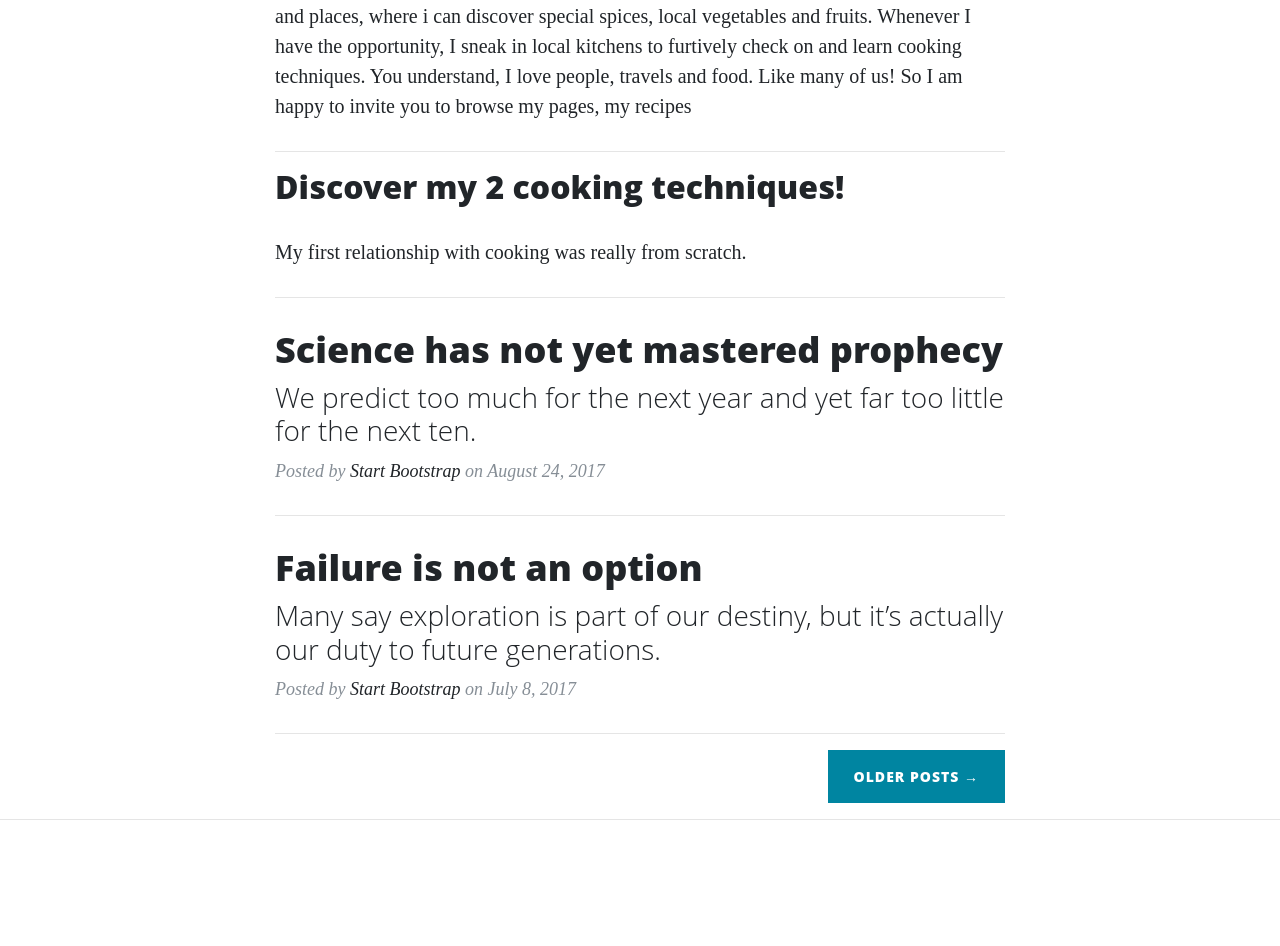
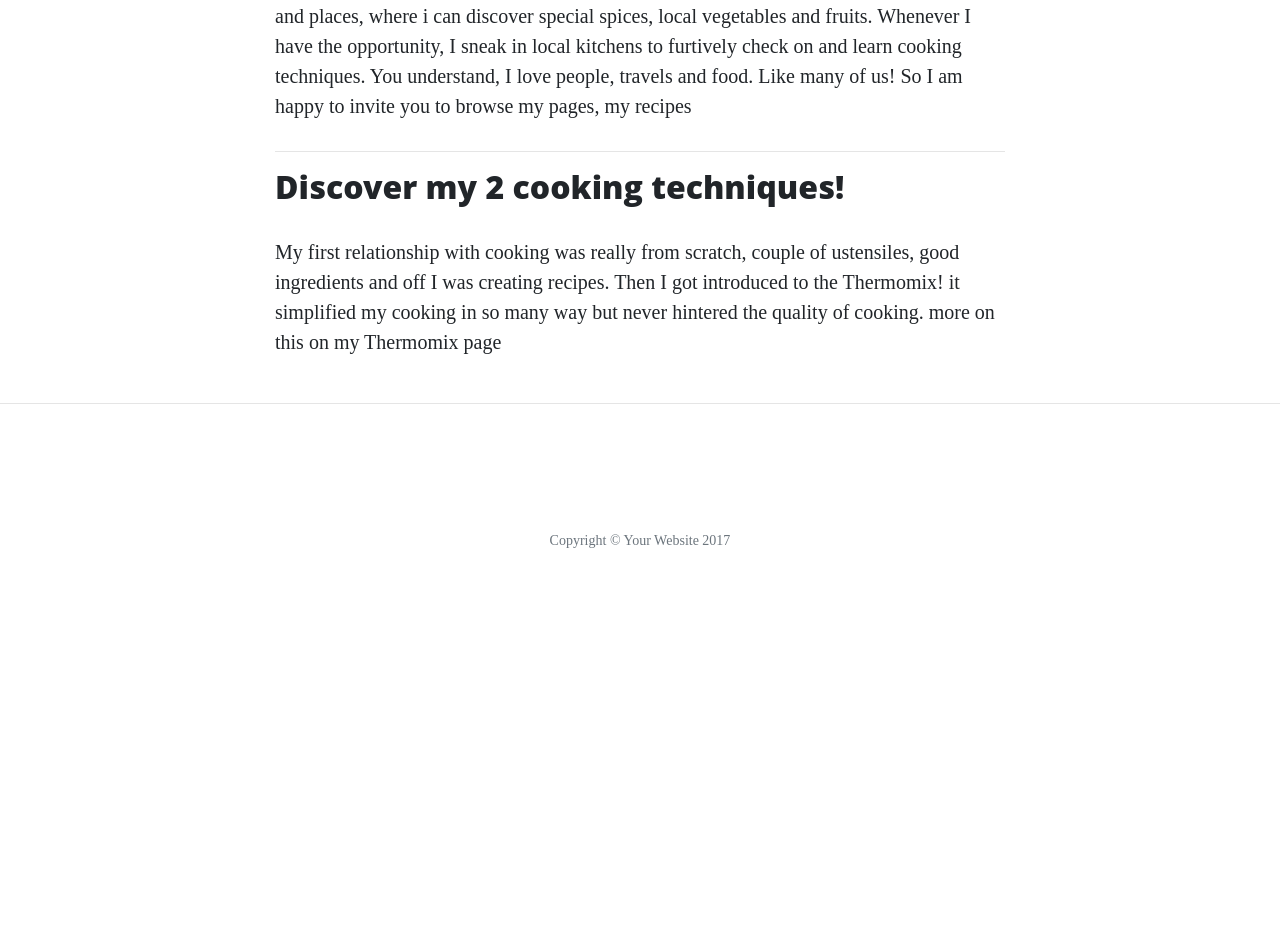
Before and after one commit to JihanePett/Test_Flask, a Flask app: page /about in a window 1280 px wide. Shown: the part 960-1906 px from the top of the page. After the commit the page ends 1508 px from the top, so only its background shows below. Run offline with Flask 2, Linux system fonts and the light colour scheme; some libraries are stand-ins or nearby versions.

Commit message:
updated about.html

```diff
--- a/static/css/style.css
+++ b/static/css/style.css
@@ -0,0 +1,3 @@
+.featurette-image-2{
+    width:100%;
+}
--- a/templates/about.html
+++ b/templates/about.html
@@ -1,4 +1,3 @@
-
 <!DOCTYPE html>
 {% extends 'base.html' %} {% block content %}
 
@@ -11,10 +10,14 @@
 			<h4 class="post-subtitle">
 				“I've met many people in Europe. <br>I've even met myself there“ <br>James Baldwin
                 </h4>
-                <p>My name is Catherine, With hindsight, I have noticed that with another culture, another country, other
-people, gastronomy is my point of reference or comparison. Through food, I can feel a sense of home and sense of community. Driven by a culinary curiosity, an
-interest in new tastes and original shapes my favourite go to place are the local markets and places, where i can discover special spices, local vegetables and
-fruits. Whenever I have the opportunity, I sneak in local kitchens to furtively check on and learn cooking techniques.
+				<p>My name is Catherine, With hindsight, I have noticed that with another culture, another country,
+					other
+					people, gastronomy is my point of reference or comparison. Through food, I can feel a sense of home
+					and sense of community. Driven by a culinary curiosity, an
+					interest in new tastes and original shapes my favourite go to place are the local markets and
+					places, where i can discover special spices, local vegetables and
+					fruits. Whenever I have the opportunity, I sneak in local kitchens to furtively check on and learn
+					cooking techniques.
 					You understand, I love people, travels and food. Like many of us!
 					So I am happy to invite you to browse my pages, my recipes</p>
 		</div>
@@ -23,38 +26,10 @@
 			<h2 class="post-title">
 				Discover my 2 cooking techniques!
 			</h2>
-            <p>My first relationship with cooking was really from scratch.</p>
-        </div>
-        <hr>
-        <div class="post-preview">
-            <a href="post.html">
-                <h2 class="post-title">
-                    Science has not yet mastered prophecy
-                </h2>
-                <h3 class="post-subtitle">
-                    We predict too much for the next year and yet far too little for the next ten.
-                </h3>
-            </a>
-            <p class="post-meta">Posted by
-                <a href="#">Start Bootstrap</a> on August 24, 2017</p>
-        </div>
-        <hr>
-        <div class="post-preview">
-            <a href="post.html">
-                <h2 class="post-title">
-                    Failure is not an option
-                </h2>
-                <h3 class="post-subtitle">
-                    Many say exploration is part of our destiny, but it’s actually our duty to future generations.
-                </h3>
-            </a>
-            <p class="post-meta">Posted by
-                <a href="#">Start Bootstrap</a> on July 8, 2017</p>
-        </div>
-        <hr>
-        <!-- Pager -->
-        <div class="clearfix">
-            <a class="btn btn-primary float-right" href="#">Older Posts &rarr;</a>
+			<p>My first relationship with cooking was really from scratch, couple of ustensiles, good ingredients and
+				off I was creating recipes.
+				Then I got introduced to the Thermomix! it simplified my cooking in so many way but never hintered the
+				quality of cooking. more on this on my Thermomix page</p>
 		</div>
 	</div>
 </div>
--- a/templates/base.html
+++ b/templates/base.html
@@ -6,7 +6,7 @@
 
     <link href="{{ url_for('static', filename='vendor/bootstrap/css/bootstrap.min.css') }}" rel="stylesheet">
     <link rel="stylesheet" href="{{ url_for('static', filename='css/clean-blog.min.css') }}" type="text/css" />
-    <link rel="stylesheet" href="{{ url_for('static', filename='css/styles.css') }}" type="text/css" />
+    <link rel="stylesheet" href="{{ url_for('static', filename='css/style.css') }}" type="text/css" />
 </head>
 
 <body>
--- a/templates/index.html
+++ b/templates/index.html
@@ -17,7 +17,7 @@
 {% else %}
 <div class="row featurette">
     <div class="col-md-5">
-        <img class="featurette-image img-responsive" src="{{ meal.strMealThumb }}" alt="Picture of {{ meal.strMeal }}">
+        <img class="featurette-image-2 img-responsive" src="{{ meal.strMealThumb }}" alt="Picture of {{ meal.strMeal }}">
     </div>
     <div class="col-md-7">
         <h3><a href="/index/{{ meal.url }}">{{ loop.index }}. {{ meal.strMeal }}</a></h3>
```
Lines whose indentation alone changed are shown as unchanged.
